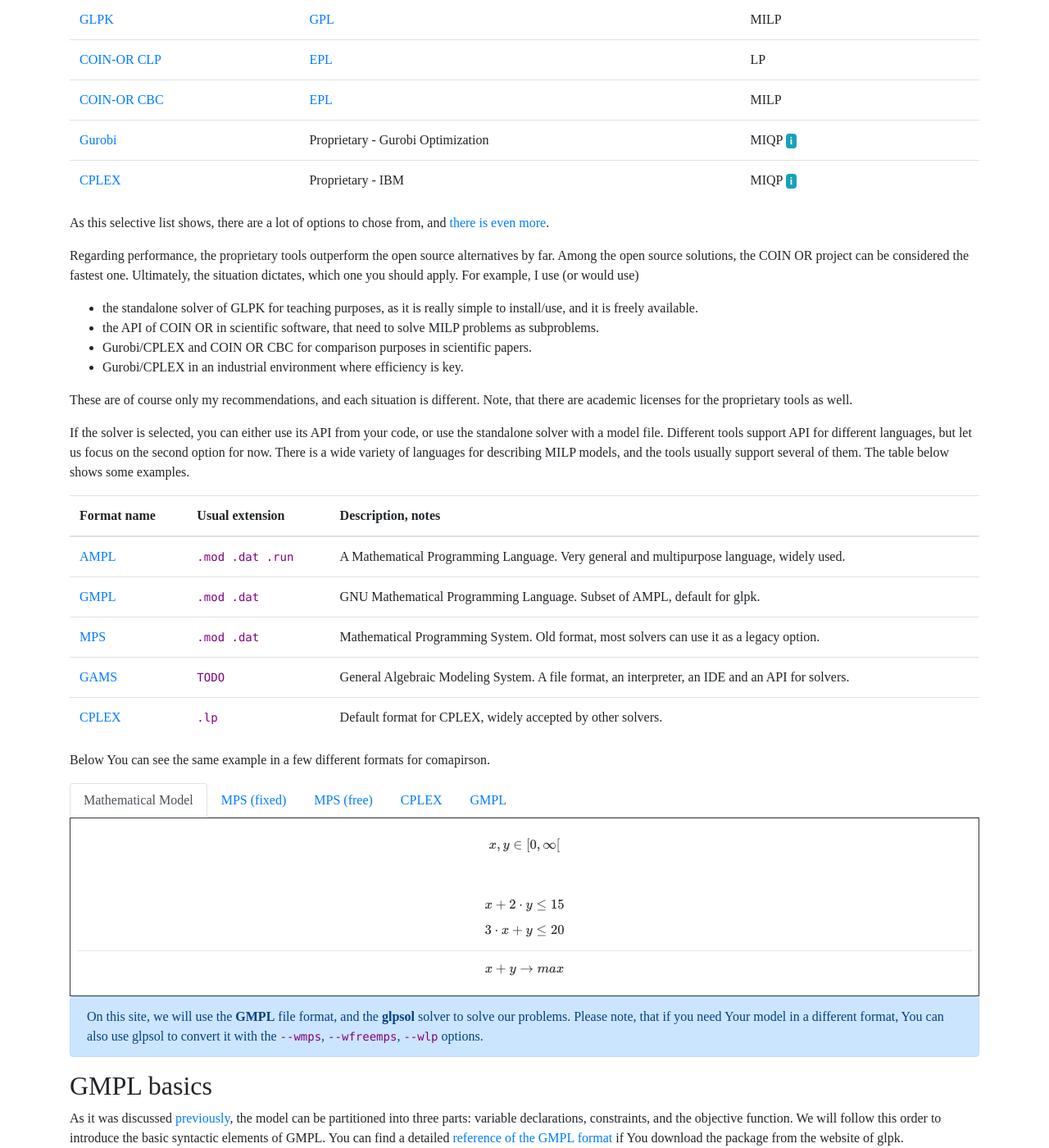
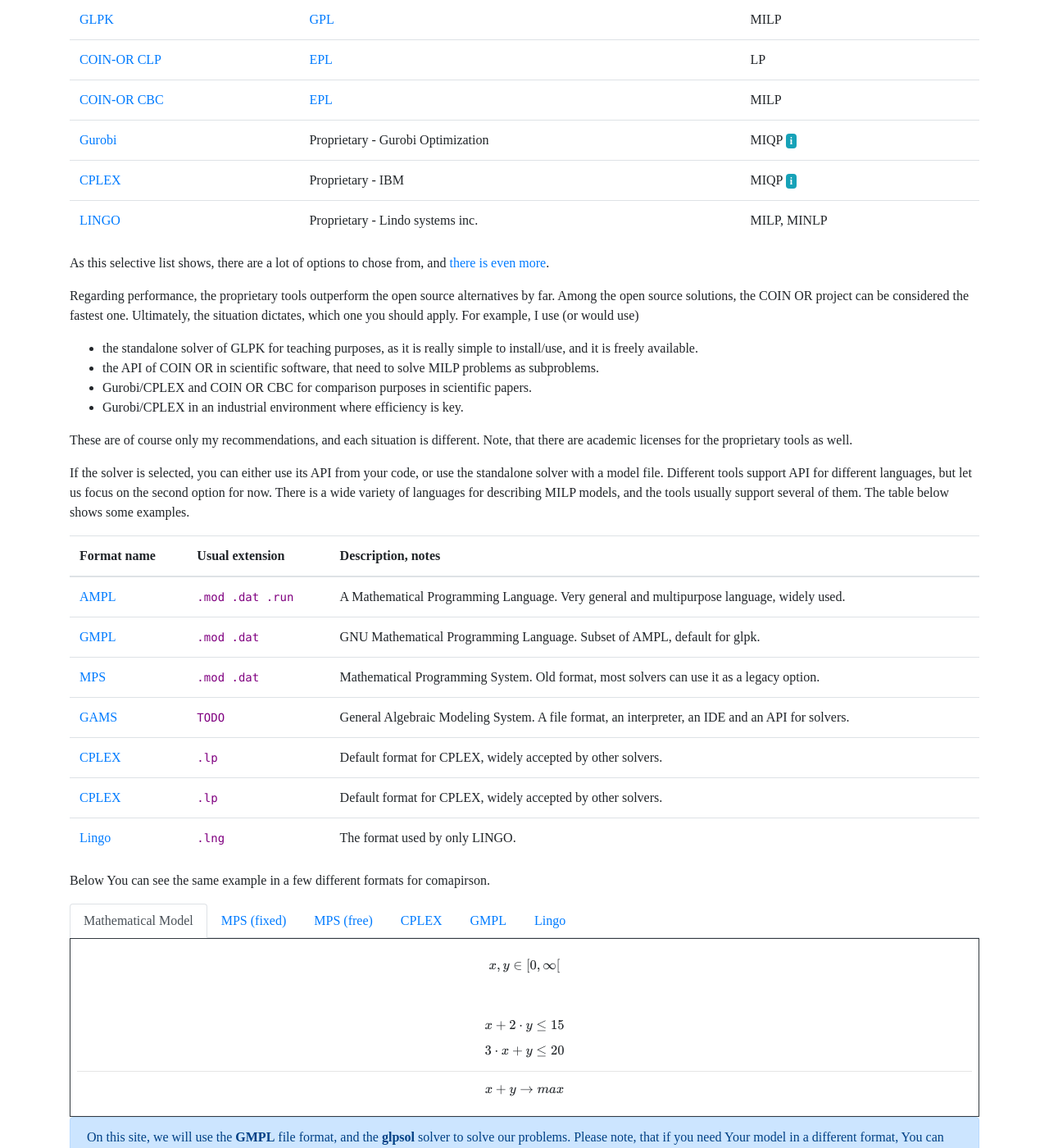
Before and after one commit to hegyhati/IMOLS, a Jekyll site: the page built from pages/gmpl_basics.html, in a window 1280 px wide and 1400 px high, scrolled down 819 px. Shown: the whole window at 82% size. Built offline with Jekyll 4.4.1, drawn with Linux system fonts in a browser that asks for light colours; nearby versions of some CDN libraries; formulas are drawn with MathJax 3.

Commit message:
Extend with Lingo example

```diff
--- a/pages/gmpl_basics.html
+++ b/pages/gmpl_basics.html
@@ -56,12 +56,20 @@
       <td>MIQP <span class="badge badge-info" data-toggle="popover" title="Mixed-Integer Quadratically Constrained Programming" data-content="The constraints and the objective function may have quadratic terms.">i</span></li></td>
     </tr>
     <tr>
-      <td scope="row"><a href="https://gurobi.com" target="_blank">CPLEX</a></td>
+      <td scope="row"><a href="https://www.ibm.com/analytics/cplex-optimizer" target="_blank">CPLEX</a></td>
       <td>Proprietary - IBM</td>
       <td>MIQP <span class="badge badge-info" data-toggle="popover" title="Mixed-Integer Quadratically Constrained Programming" data-content="The constraints and the objective function may have quadratic terms.">i</span></li></td>
     </tr>
+    <tr>
+      <td scope="row"><a href="https://www.lindo.com/index.php/products/lingo-and-optimization-modeling" target="_blank">LINGO</a></td>
+      <td>Proprietary - Lindo systems inc.</td>
+      <td>MILP, MINLP</td>
+    </tr>
   </tbody>
 </table>
+
+
+
 
 <p>
   As this selective list shows, there are a lot of options to chose from, and <a href="https://en.wikipedia.org/wiki/List_of_optimization_software" target="_blank">there is even more</a>.
@@ -124,8 +132,20 @@
       <td><code>.lp</code></td>
       <td>Default format for CPLEX, widely accepted by other solvers.</td>
     </tr>
+    <tr>
+      <td scope="row"><a href="http://lpsolve.sourceforge.net/5.0/CPLEX-format.htm" target="_blank">CPLEX</a></td>
+      <td><code>.lp</code></td>
+      <td>Default format for CPLEX, widely accepted by other solvers.</td>
+    </tr>
+    <tr>
+      <td scope="row"><a href="https://www.lindo.com/index.php/help/user-manuals" target="_blank">Lingo</a></td>
+      <td><code>.lng</code></td>
+      <td>The format used by only LINGO.</td>
+    </tr>
   </tbody>
 </table>
+
+
 
 <p>
   Below You can see the same example in a few different formats for comapirson.
@@ -146,6 +166,9 @@
   </li>
   <li class="nav-item">
     <a class="nav-link" id="gmpl-tab" data-toggle="tab" href="#gmpl" role="tab" aria-controls="gmpl" aria-selected="false">GMPL</a>
+  </li>
+  <li class="nav-item">
+    <a class="nav-link" id="lingo-tab" data-toggle="tab" href="#lingo" role="tab" aria-controls="gmpl" aria-selected="false">Lingo</a>
   </li>
 </ul>
 <div class="tab-content b-2" id="myTabContent">
@@ -168,6 +191,9 @@
   </div>
   <div class="tab-pane fade" id="gmpl" role="tabpanel" aria-labelledby="gmpl-tab">
     <pre class="border border-2 border-dark p-2"><code>{% include sources/helloworld/helloworld.m %}</code></pre>
+  </div>
+  <div class="tab-pane fade" id="lingo" role="tabpanel" aria-labelledby="lingo-tab">
+    <pre class="border border-2 border-dark p-2"><code>{% include sources/helloworld/helloworld.lng %}</code></pre>
   </div>
 </div>
 
```
